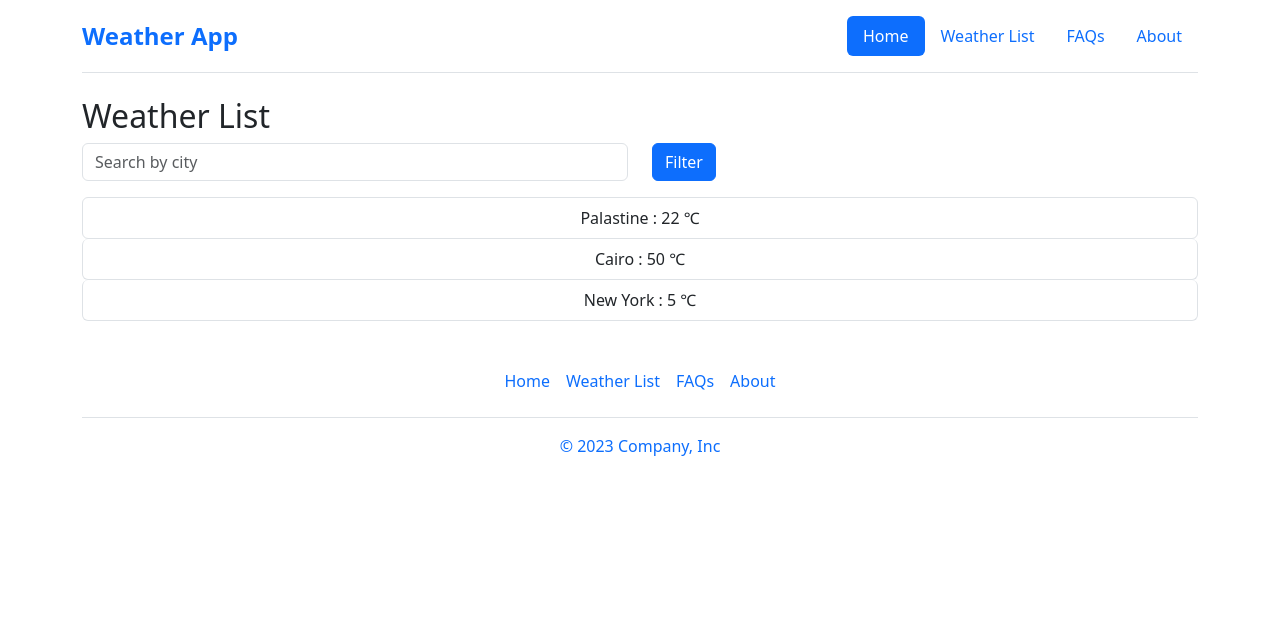
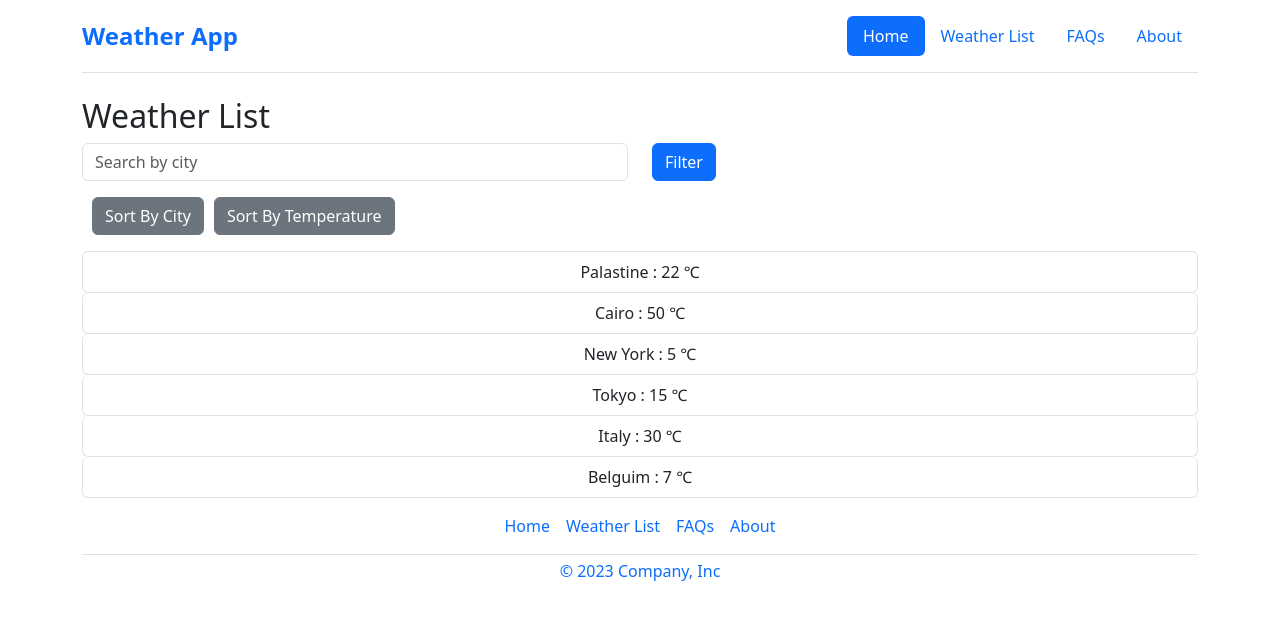
Before and after one commit to mahamfathy/Weather-App, an Angular app: page /weather-list in a window 1280 px wide. Shown: the top 620 px of the page. Built offline with nearby package versions, Linux system fonts and the light colour scheme.

Commit message:
finish sort weather and city function

```diff
--- a/src/app/Components/footer/footer.component.html
+++ b/src/app/Components/footer/footer.component.html
@@ -1,14 +1,15 @@
 <div class="container">
-  <footer class="py-3 my-4">
-    <ul class="nav justify-content-center border-bottom pb-3 mb-3">
+  <footer>
+    <ul class="nav justify-content-center border-bottom pb-2 pt-2 mb-1">
       <li class="nav-item">
         <a routerLink="weather" class="nav-link px-2 text-body-primary">Home</a>
       </li>
       <li class="nav-item">
-        <a routerLink="weather-list" class="nav-link px-2 text-body-primary">Weather List</a>
+        <a routerLink="weather-list" class="nav-link px-2 text-body-primary"
+          >Weather List</a
+        >
       </li>
-      <li class="nav-item">
-      </li>
+      <li class="nav-item"></li>
       <li class="nav-item">
         <a href="#" class="nav-link px-2 text-body-primary">FAQs</a>
       </li>
--- a/src/app/Components/weather-list/weather-list.component.html
+++ b/src/app/Components/weather-list/weather-list.component.html
@@ -16,6 +16,22 @@
       </button>
     </div>
   </div>
+  <div class="mb-3">
+    <button
+      class="btn btn-secondary"
+      style="margin-left: 10px"
+      (click)="sortWeatherList('city')"
+    >
+      Sort By City
+    </button>
+    <button
+      class="btn btn-secondary"
+      style="margin-left: 10px"
+      (click)="sortWeatherList('temperature')"
+    >
+      Sort By Temperature
+    </button>
+  </div>
 
   <ul class="list-group">
     @for (cityWeather of filterSearchList; track cityWeather.id) {
--- a/src/app/Components/weather-list/weather-list.component.ts
+++ b/src/app/Components/weather-list/weather-list.component.ts
@@ -12,10 +12,15 @@ import { Router, RouterLink } from '@angular/router';
 export class WeatherListComponent {
   searchCity: string = '';
   filterSearchList: any[];
+  sortBy: string = '';
+  sortAscending: boolean = false;
   weatherList: any[] = [
     { city: 'Palastine', temperature: 22 },
     { city: 'Cairo', temperature: 50 },
     { city: 'New York', temperature: 5 },
+    { city: 'Tokyo', temperature: 15 },
+    { city: 'Italy', temperature: 30 },
+    { city: 'Belguim', temperature: 7 },
   ];
   constructor(private router: Router) {
     this.filterSearchList = this.weatherList;
@@ -34,4 +39,18 @@ export class WeatherListComponent {
       });
     }
   }
+  sortWeatherList(property: string) {
+    this.sortBy = property;
+    this.sortAscending = !this.sortAscending;
+    this.filterSearchList.sort((a, b) => {
+      const aValue = a[property];
+      const bValue = b[property];
+      if (aValue > bValue) {
+        return this.sortAscending ? 1 : -1;
+      } else if (bValue > aValue) {
+        return this.sortAscending ? -1 : 1;
+      }
+      return 0;
+    });
+  }
 }
```
